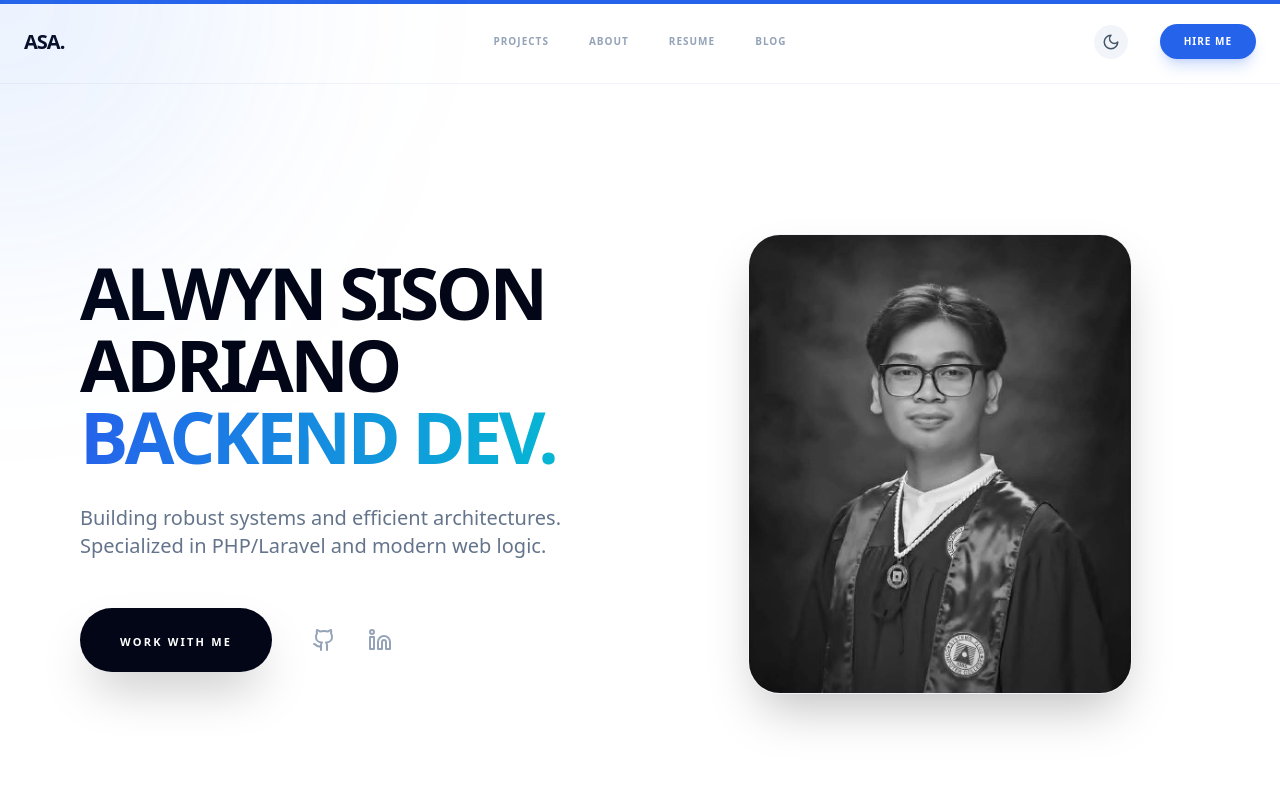
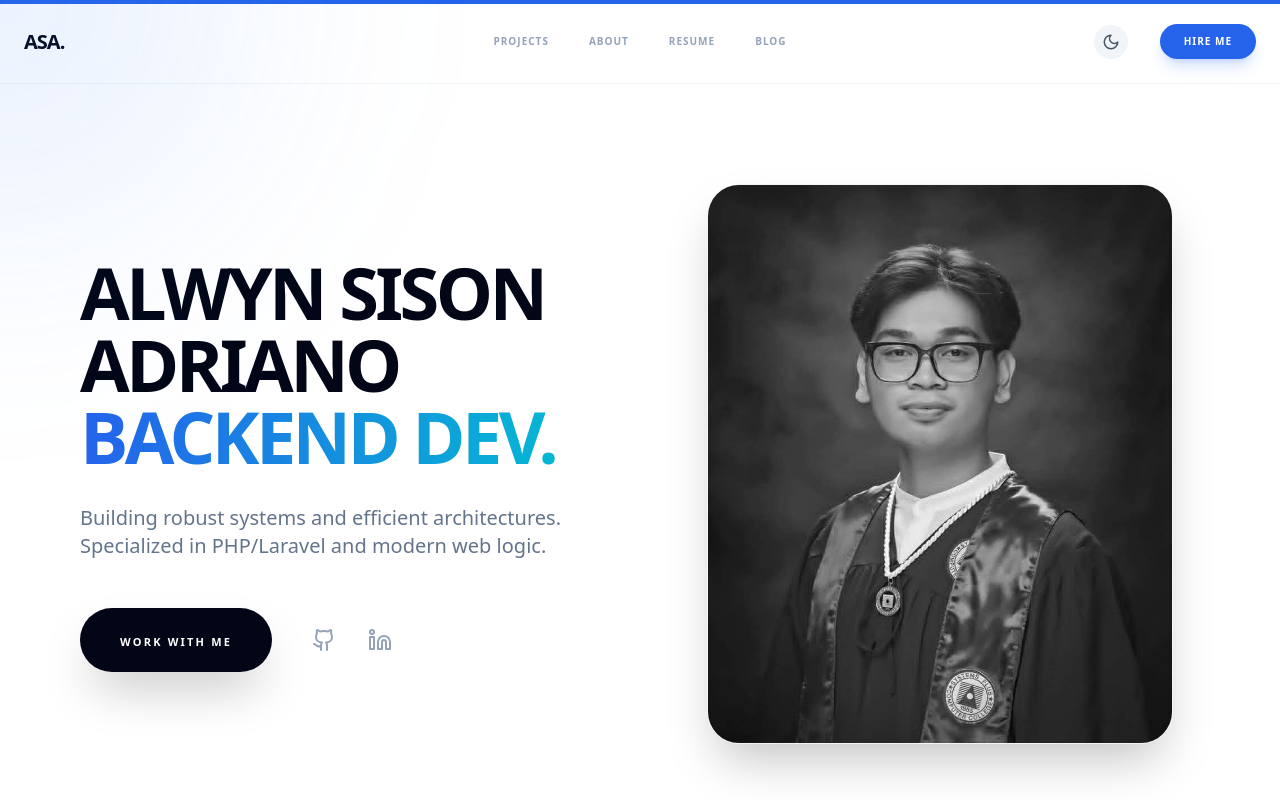
Before and after one commit to sis0n/alwynsisonadriano, a React (Vite) app: page / in a window 1280 px wide. Shown: the top 800 px of the page. Built offline with nearby package versions, Linux system fonts and the light colour scheme.

Commit message:
fix: make hero image size dynamic based on viewport height to prevent overflow

```diff
--- a/src/pages/Home.tsx
+++ b/src/pages/Home.tsx
@@ -129,13 +129,13 @@ const Home: React.FC = () => {
               initial={{ opacity: 0, scale: 0.98 }}
               animate={{ opacity: 1, scale: 1 }}
               transition={{ duration: 1.2, delay: 0.2 }}
-              className="relative hidden lg:flex justify-center items-center"
+              className="relative hidden lg:flex justify-center items-center h-full max-h-[75vh]"
             >
-              <div className="w-full max-w-sm aspect-w-4 aspect-h-5 rounded-[2rem] bg-slate-100 dark:bg-slate-900 overflow-hidden shadow-2xl group border border-slate-100 dark:border-slate-800">
+              <div className="relative w-full h-full flex justify-center items-center group">
                 <img
                   src={gradPhoto}
                   alt={name}
-                  className="w-full h-full object-cover grayscale hover:grayscale-0 transition-all duration-1000 ease-out"
+                  className="max-w-full max-h-[70vh] w-auto h-auto object-contain rounded-[2rem] shadow-2xl grayscale hover:grayscale-0 transition-all duration-1000 ease-out border border-slate-100 dark:border-slate-800 bg-slate-100 dark:bg-slate-900"
                 />
               </div>
             </motion.div>
```
